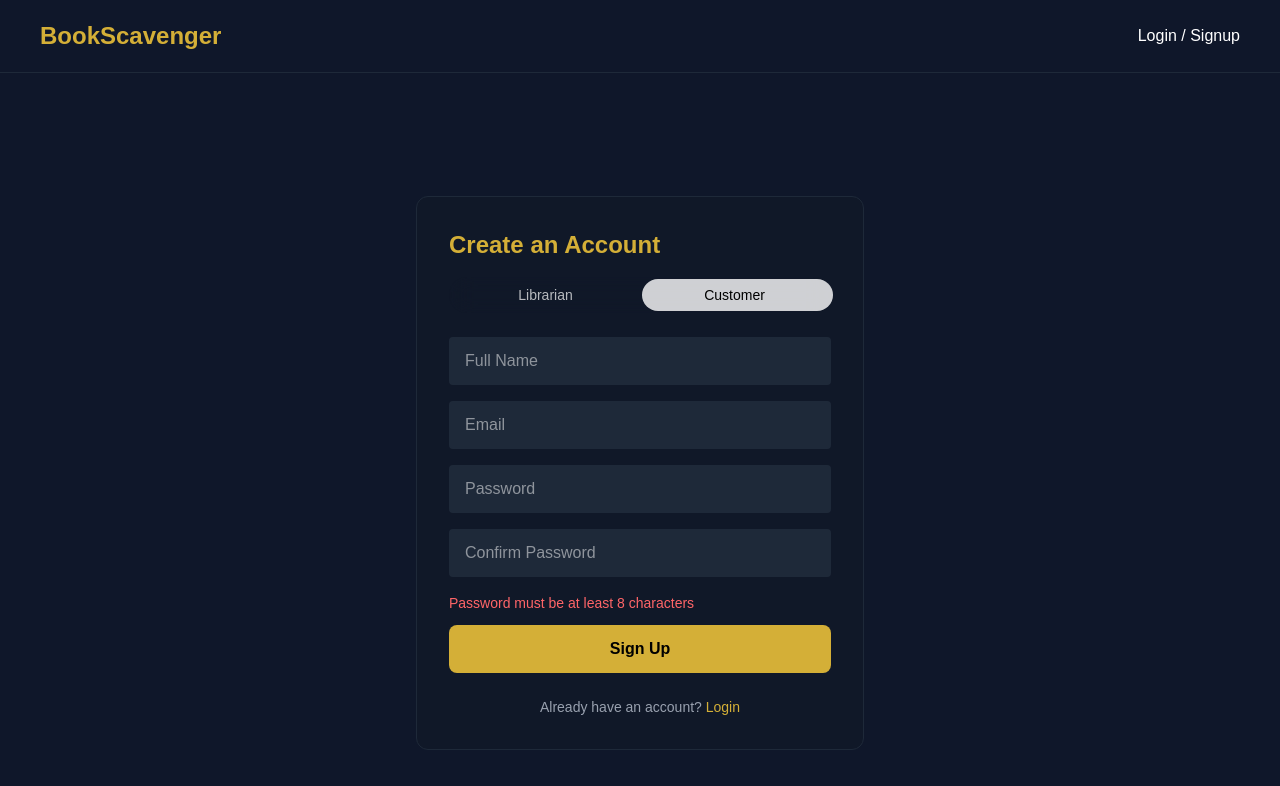
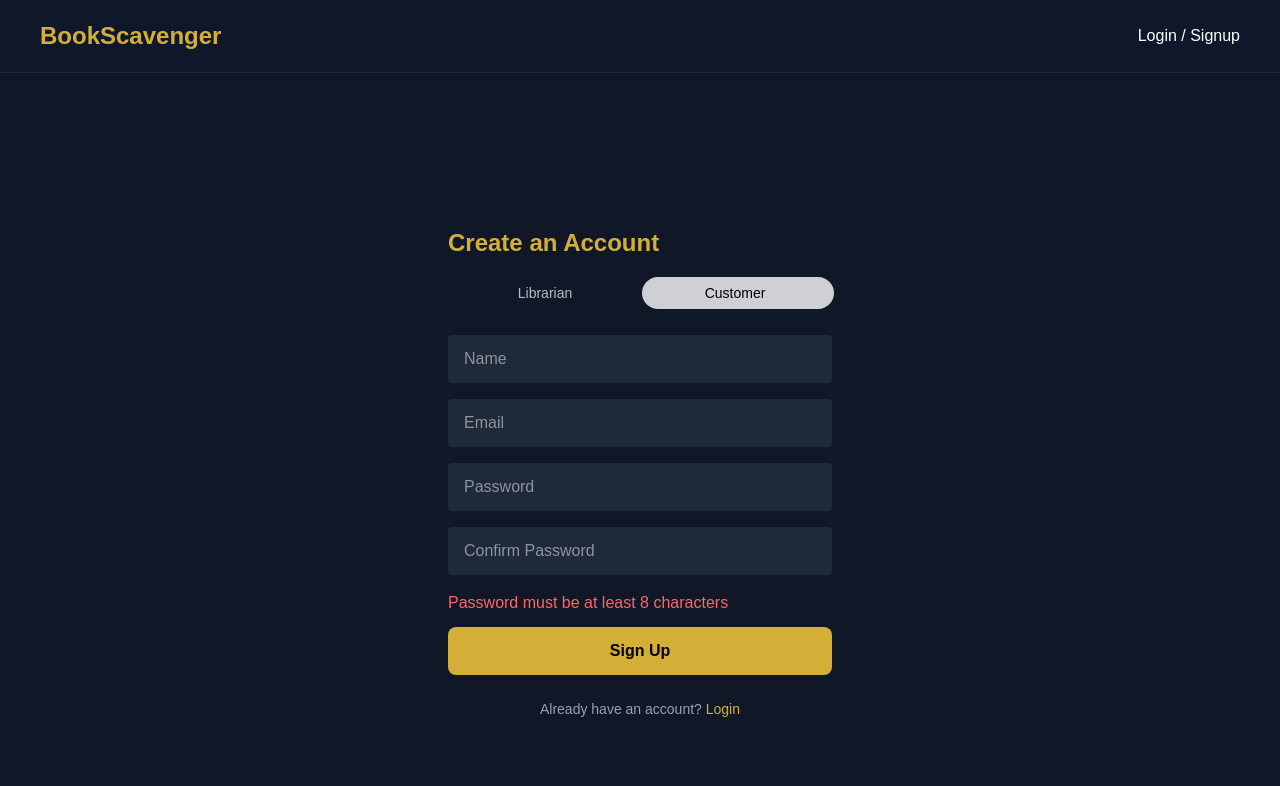
Before and after one commit to jay2323-tech/bookscavanger-frontend, a Next.js app: page /library/signup in a window 1280 px wide. Both pictures are taken after a click on the button "Sign Up". Shown: the top 786 px of the page. Built offline with nearby package versions, Linux system fonts and the light colour scheme; no server answers.

Commit message:
fix: signup flow routing via backend for librarian/admin roles

```diff
--- a/app/library/pending/page.tsx
+++ b/app/library/pending/page.tsx
@@ -10,17 +10,8 @@ export default function PendingApprovalPage() {
   useEffect(() => {
     const check = async () => {
       const { data } = await supabase.auth.getUser();
-
-      if (!data.user) {
-        router.replace("/library/login");
-        return;
-      }
-
-      if (data.user.user_metadata?.role !== "pending_librarian") {
-        router.replace("/");
-      }
+      if (!data.user) router.replace("/library/login");
     };
-
     check();
   }, [router]);
 
--- a/app/library/signup/page.tsx
+++ b/app/library/signup/page.tsx
@@ -6,10 +6,12 @@ import Link from "next/link";
 import { useRouter } from "next/navigation";
 import { useState } from "react";
 
+type Role = "customer" | "librarian";
+
 export default function SignupPage() {
   const router = useRouter();
 
-  const [role, setRole] = useState<"librarian" | "customer">("customer");
+  const [role, setRole] = useState<Role>("customer");
   const [error, setError] = useState("");
   const [loading, setLoading] = useState(false);
 
@@ -23,7 +25,6 @@ export default function SignupPage() {
   const handleSignup = async () => {
     setError("");
 
-    // ✅ Password validation
     if (form.password.length < 8) {
       setError("Password must be at least 8 characters");
       return;
@@ -36,36 +37,55 @@ export default function SignupPage() {
 
     setLoading(true);
 
+    try {
+      // 🔒 Librarian signup → backend ONLY
+      if (role === "librarian") {
+        const res = await fetch(
+          `${process.env.NEXT_PUBLIC_BACKEND_URL}/api/auth/signup`,
+          {
+            method: "POST",
+            headers: { "Content-Type": "application/json" },
+            body: JSON.stringify({
+              name: form.name,
+              email: form.email,
+              password: form.password,
+            }),
+          }
+        );
+
+        const data = await res.json();
+        if (!res.ok) throw new Error(data.error || "Signup failed");
+
+        router.push("/library/pending");
+        return;
+      }
+
+      // ✅ Customer signup → Supabase directly
       const { error } = await supabase.auth.signUp({
         email: form.email,
         password: form.password,
         options: {
           data: {
-          // ✅ ONLY VALID ENUM VALUES
-          role: role === "librarian" ? "librarian" : "customer",
+            role: "customer",
             name: form.name,
           },
         },
       });
 
+      if (error) throw error;
+
+      router.push("/library/login");
+    } catch (err: any) {
+      console.error(err);
+      setError(err.message || "Signup failed");
+    } finally {
       setLoading(false);
-
-    if (error) {
-      setError(error.message);
-      return;
-    }
-
-    // ✅ Redirects
-    if (role === "librarian") {
-      router.push("/library/pending");
-    } else {
-      router.push("/library/login");
     }
   };
 
   return (
-    <div className="min-h-screen flex items-center justify-center px-4 bg-[#0F172A]">
-      <div className="w-full max-w-md bg-gray-900 border border-gray-800 rounded-xl p-8 text-white">
+    <div className="min-h-screen flex items-center justify-center bg-[#0F172A]">
+      <div className="w-full max-w-md bg-gray-900 p-8 rounded-xl text-white">
         <h1 className="text-2xl font-bold text-[#D4AF37] mb-4">
           Create an Account
         </h1>
@@ -73,7 +93,7 @@ export default function SignupPage() {
         <RoleSelector role={role} setRole={setRole} />
 
         <input
-          placeholder={role === "librarian" ? "Library Name" : "Full Name"}
+          placeholder="Name"
           className="w-full mb-4 px-4 py-3 rounded bg-gray-800"
           value={form.name}
           onChange={(e) => setForm({ ...form, name: e.target.value })}
@@ -104,7 +124,7 @@ export default function SignupPage() {
           }
         />
 
-        {error && <p className="text-red-400 text-sm mb-3">{error}</p>}
+        {error && <p className="text-red-400 mb-3">{error}</p>}
 
         <button
           onClick={handleSignup}
```
Lines whose indentation alone changed are shown as unchanged.
